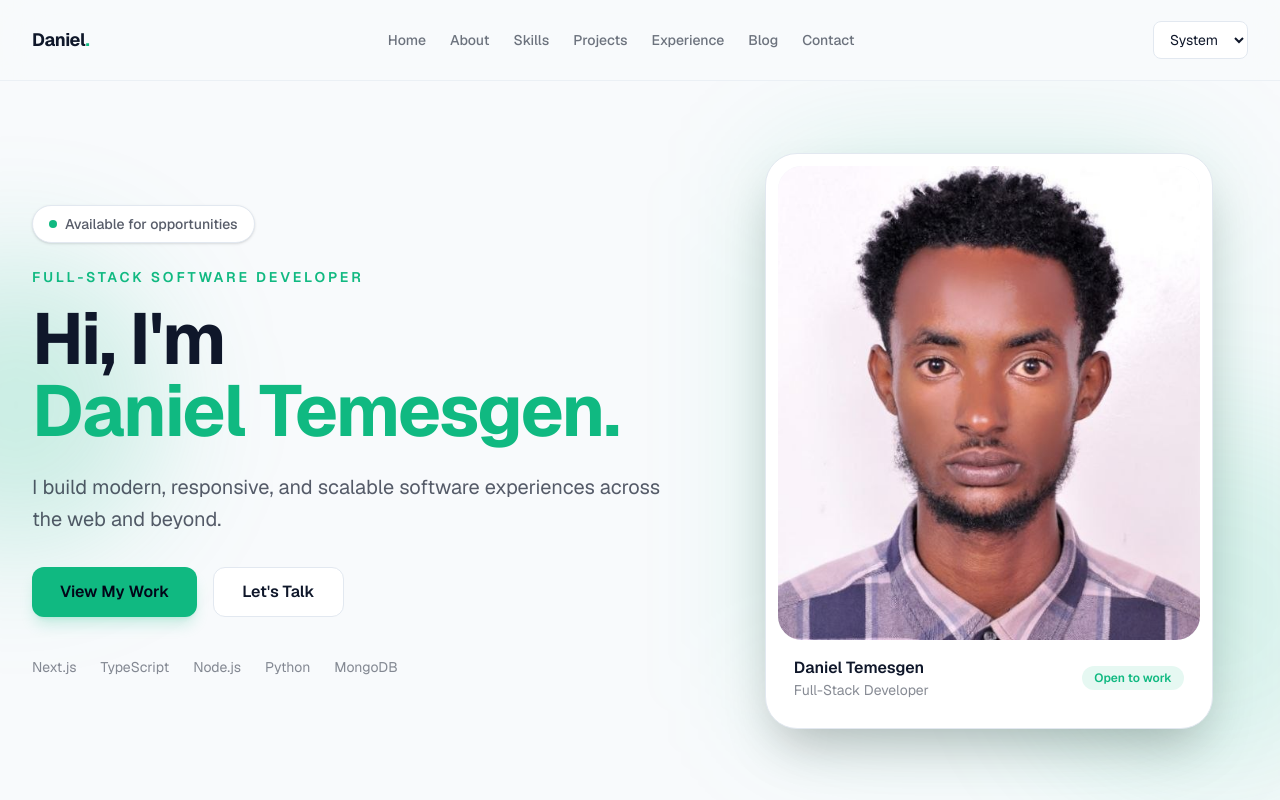
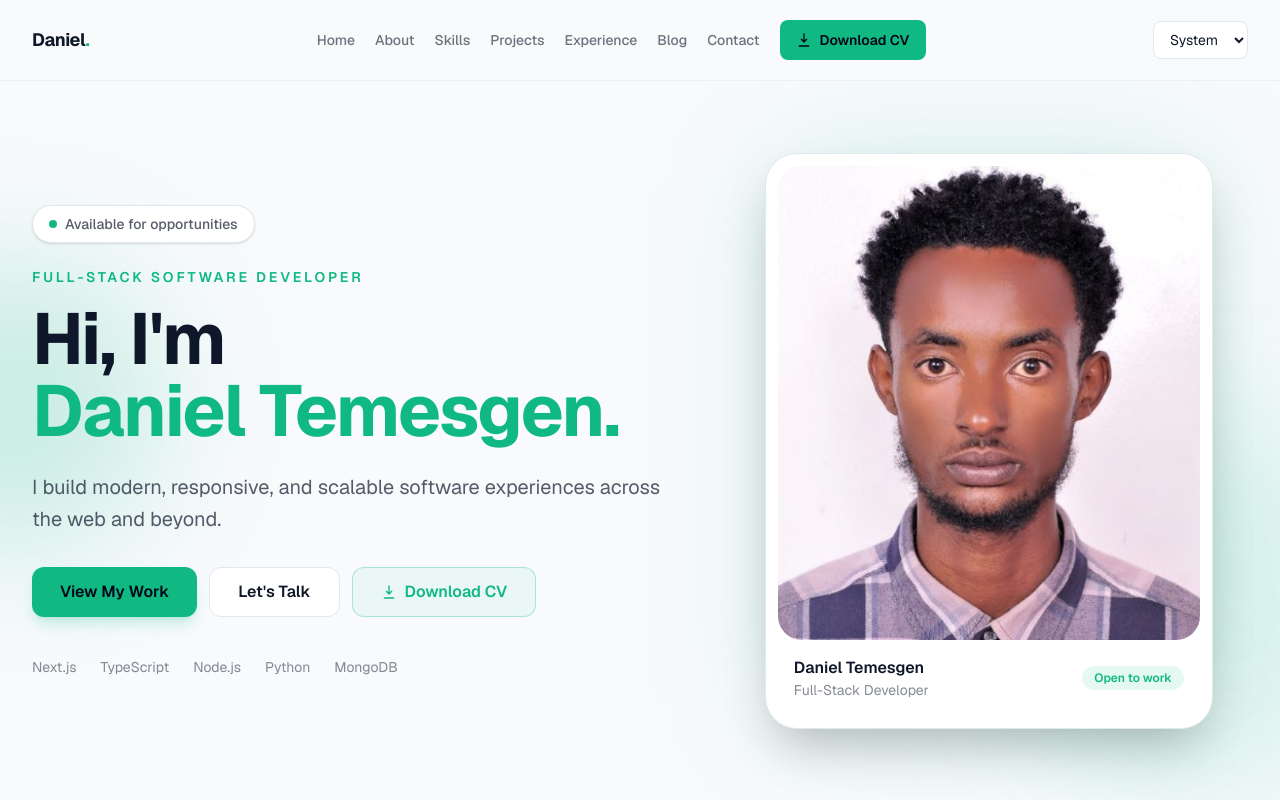
Before and after one commit to dani3430/daniel-portifolio, a Next.js app: page / in a window 1280 px wide. Shown: the top 800 px of the page. Built offline with nearby package versions, Linux system fonts and the light colour scheme.

Commit message:
feat: add CV download entry points

```diff
--- /dev/null
+++ b/app/cv/page.tsx
@@ -0,0 +1,46 @@
+import Link from "next/link";
+
+export default function CVPage() {
+  return (
+    <main className="flex min-h-[calc(100svh-5rem)] items-center justify-center px-4 py-20 sm:px-6 lg:px-8">
+      <div className="w-full max-w-xl rounded-[2rem] border border-border bg-surface p-8 text-center shadow-sm sm:p-12">
+        <div className="mx-auto flex h-14 w-14 items-center justify-center rounded-2xl bg-primary/10 text-primary">
+          <svg
+            aria-hidden="true"
+            viewBox="0 0 24 24"
+            fill="none"
+            stroke="currentColor"
+            strokeWidth="2"
+            className="h-7 w-7"
+          >
+            <path
+              strokeLinecap="round"
+              strokeLinejoin="round"
+              d="M12 3v12m0 0 4-4m-4 4-4-4M5 21h14"
+            />
+          </svg>
+        </div>
+
+        <p className="mt-6 text-xs font-bold uppercase tracking-[0.2em] text-primary">
+          Curriculum Vitae
+        </p>
+
+        <h1 className="mt-4 text-3xl font-bold tracking-tight text-foreground sm:text-4xl">
+          Daniel Temesgen
+        </h1>
+
+        <p className="mx-auto mt-4 max-w-md text-base leading-7 text-foreground/60">
+          My CV will be available here once it is uploaded through the admin
+          dashboard.
+        </p>
+
+        <Link
+          href="/"
+          className="mt-8 inline-flex min-h-11 items-center justify-center rounded-xl bg-primary px-6 py-3 font-semibold text-slate-950 transition-all hover:-translate-y-0.5 hover:bg-primary-hover"
+        >
+          Back to Portfolio
+        </Link>
+      </div>
+    </main>
+  );
+}
--- a/components/layout/navbar.tsx
+++ b/components/layout/navbar.tsx
@@ -25,7 +25,7 @@ export function Navbar() {
         </a>
 
         {/* Desktop navigation */}
-        <div className="hidden items-center gap-6 lg:flex">
+        <div className="hidden items-center gap-5 lg:flex">
           {navItems.map((item) => (
             <a
               key={item.href}
@@ -35,6 +35,27 @@ export function Navbar() {
               {item.label}
             </a>
           ))}
+
+          <a
+            href="/cv"
+         className="inline-flex min-h-10 items-center gap-2 rounded-lg bg-primary px-4 py-2 text-sm font-semibold text-slate-950 transition-all hover:-translate-y-0.5 hover:bg-primary-hover">
+     <svg
+    aria-hidden="true"
+    viewBox="0 0 24 24"
+    fill="none"
+    stroke="currentColor"
+    strokeWidth="2"
+    className="h-4 w-4"
+  >
+    <path
+      strokeLinecap="round"
+      strokeLinejoin="round"
+      d="M12 3v12m0 0 4-4m-4 4-4-4M5 21h14"
+    />
+    </svg>
+
+        Download CV
+    </a>
         </div>
 
         <div className="flex items-center gap-2">
--- a/components/sections/hero.tsx
+++ b/components/sections/hero.tsx
@@ -39,7 +39,7 @@ export function Hero() {
             across the web and beyond.
           </p>
 
-          <div className="mt-8 flex flex-col gap-4 sm:flex-row">
+          <div className="mt-8 flex flex-col gap-3 sm:flex-row sm:flex-wrap">
   <a
     href="#projects"
     className="inline-flex min-h-12 items-center justify-center rounded-xl bg-primary px-7 py-3 font-semibold text-slate-950 shadow-lg shadow-primary/20 transition-all hover:-translate-y-0.5 hover:bg-primary-hover hover:shadow-xl"
@@ -53,8 +53,29 @@ export function Hero() {
   >
     Let&apos;s Talk
   </a>
+
+  <a
+    href="/cv"
+    className="inline-flex min-h-12 items-center justify-center gap-2 rounded-xl border border-primary/30 bg-primary/5 px-7 py-3 font-semibold text-primary transition-all hover:-translate-y-0.5 hover:border-primary hover:bg-primary/10"
+  >
+    <svg
+      aria-hidden="true"
+      viewBox="0 0 24 24"
+      fill="none"
+      stroke="currentColor"
+      strokeWidth="2"
+      className="h-4 w-4"
+    >
+      <path
+        strokeLinecap="round"
+        strokeLinejoin="round"
+        d="M12 3v12m0 0 4-4m-4 4-4-4M5 21h14"
+      />
+    </svg>
+
+    Download CV
+  </a>
 </div>
-
           <div className="mt-10 flex flex-wrap gap-x-6 gap-y-3 text-sm text-foreground/50">
             <span>Next.js</span>
             <span>TypeScript</span>
```
Lines whose indentation alone changed are shown as unchanged.
